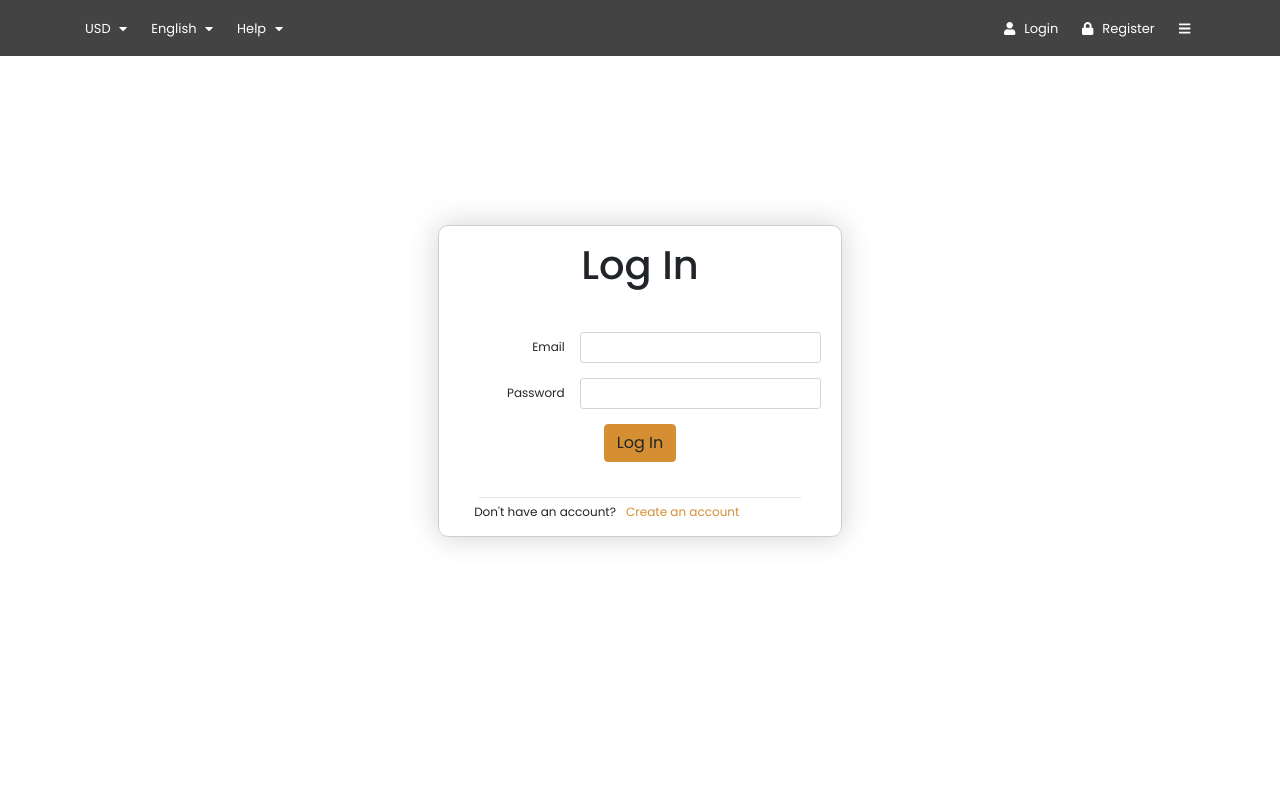
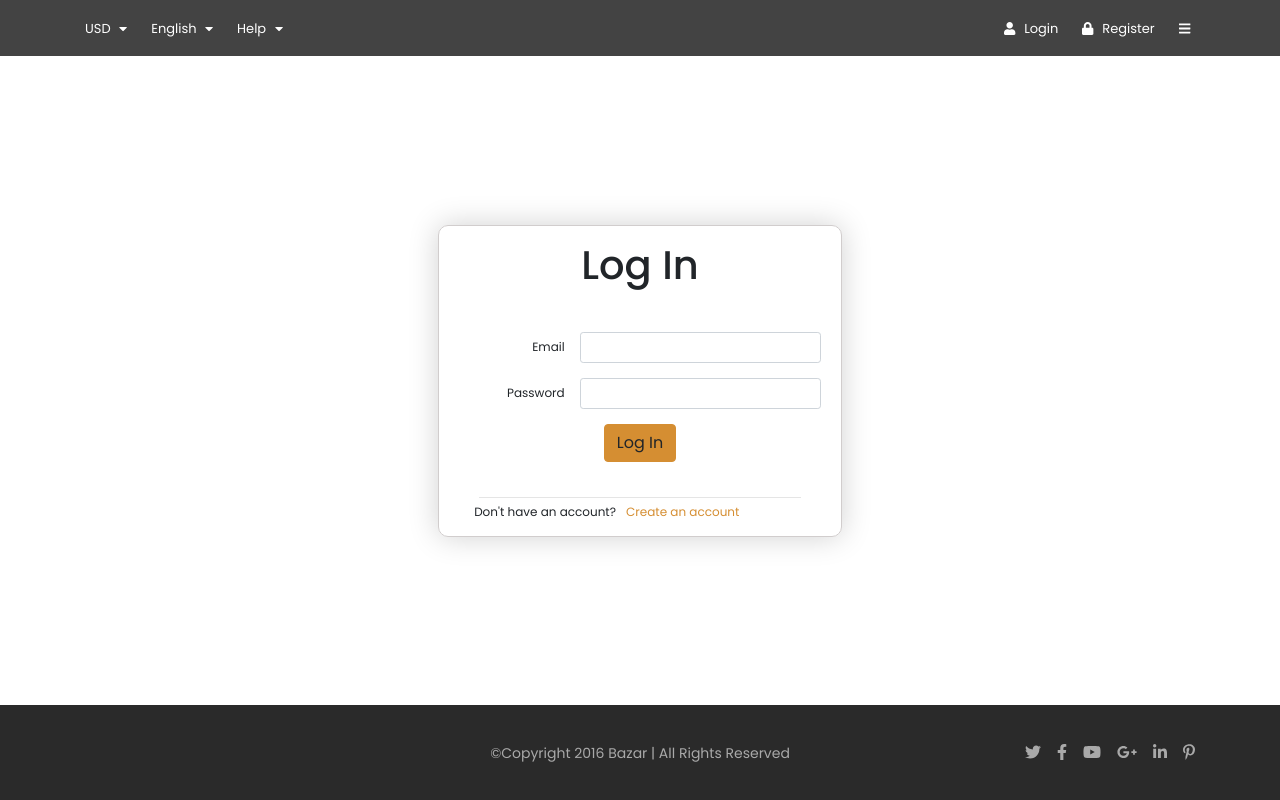
Before and after one commit to iMdPd/reactTeamProject, a React (Create React App) app: page /login in a window 1280 px wide. Built offline with nearby package versions, Linux system fonts and the light colour scheme.

Commit message:
Fix Footer display on AccesPage

```diff
--- a/src/components/layout/Footer/Footer.js
+++ b/src/components/layout/Footer/Footer.js
@@ -17,9 +17,8 @@ const Footer = ({ pathname }) => {
   const { t } = useTranslation();
 
   return (
-    pathname !== '/login' &&
-    pathname !== '/signup' && (
     <footer className={styles.root}>
+      {pathname !== '/login' && pathname !== '/signup' && (
         <div className={styles.footerMenu}>
           <div className='container'>
             <div className='row'>
@@ -103,6 +102,7 @@ const Footer = ({ pathname }) => {
             </div>
           </div>
         </div>
+      )}
       <div className={styles.bottomBar}>
         <div className='container'>
           <div className='row align-items-center'>
@@ -129,9 +129,7 @@ const Footer = ({ pathname }) => {
                 </li>
                 <li>
                   <a href='#'>
-                      <FontAwesomeIcon icon={faGooglePlusG}>
-                        Google Plus
-                      </FontAwesomeIcon>
+                    <FontAwesomeIcon icon={faGooglePlusG}>Google Plus</FontAwesomeIcon>
                   </a>
                 </li>
                 <li>
@@ -150,7 +148,6 @@ const Footer = ({ pathname }) => {
         </div>
       </div>
     </footer>
-    )
   );
 };
 
```
Lines whose indentation alone changed are shown as unchanged.
